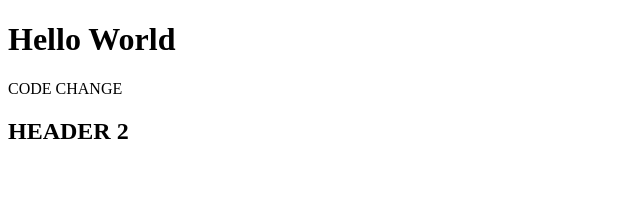
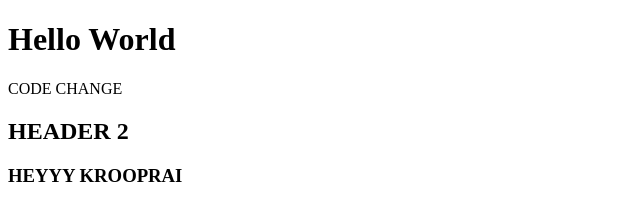
Before and after one commit to MaxBesco/MaxBesco.github.io, a plain HTML site: page index.html in a window 1280 px wide. Shown: the whole page, without its empty margins (0-640 px from the left). Drawn offline with Linux system fonts and the light colour scheme.

Commit message:
krooprai

```diff
--- a/index.html
+++ b/index.html
@@ -4,5 +4,6 @@
 			<h1>Hello World</h1>
 			<p>CODE CHANGE</p>
 			<h2>HEADER 2</h2>
+			<h3>HEYYY KROOPRAI</h3>
 	</body>
 </html>
```
